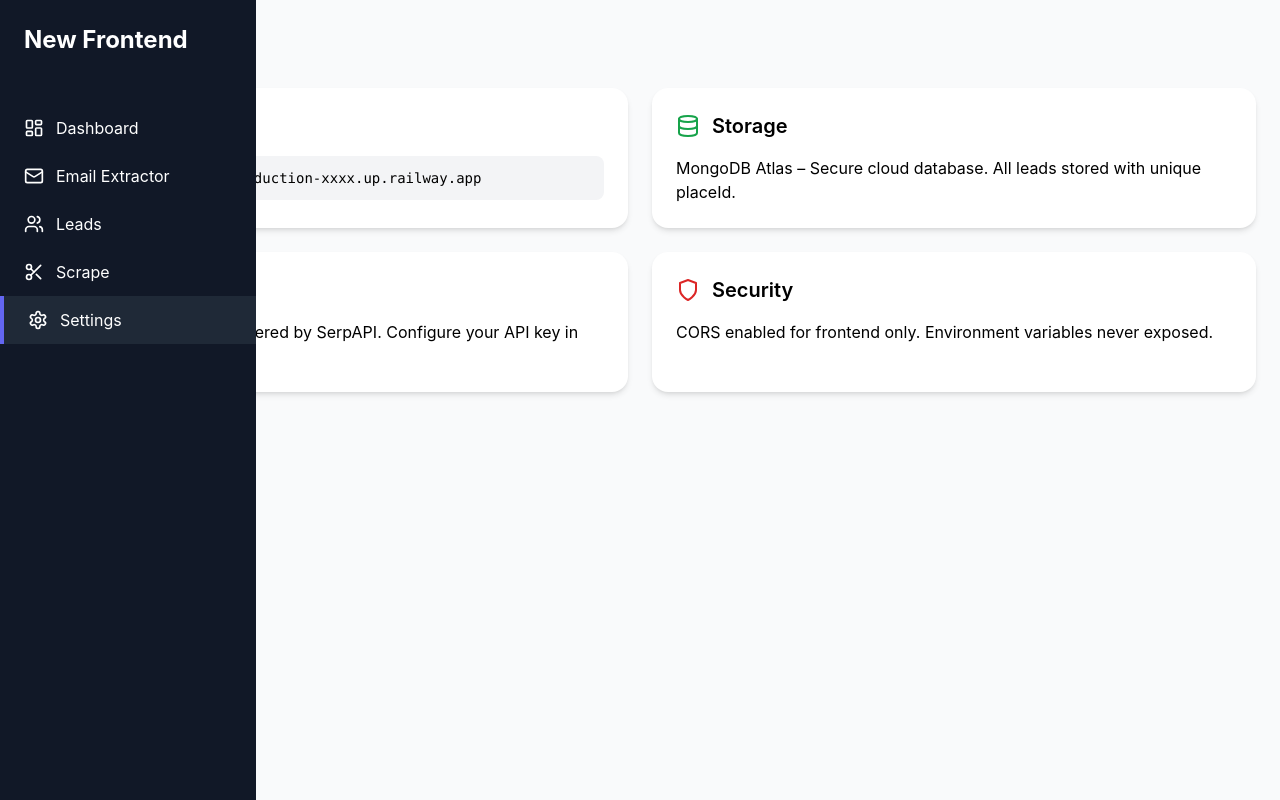
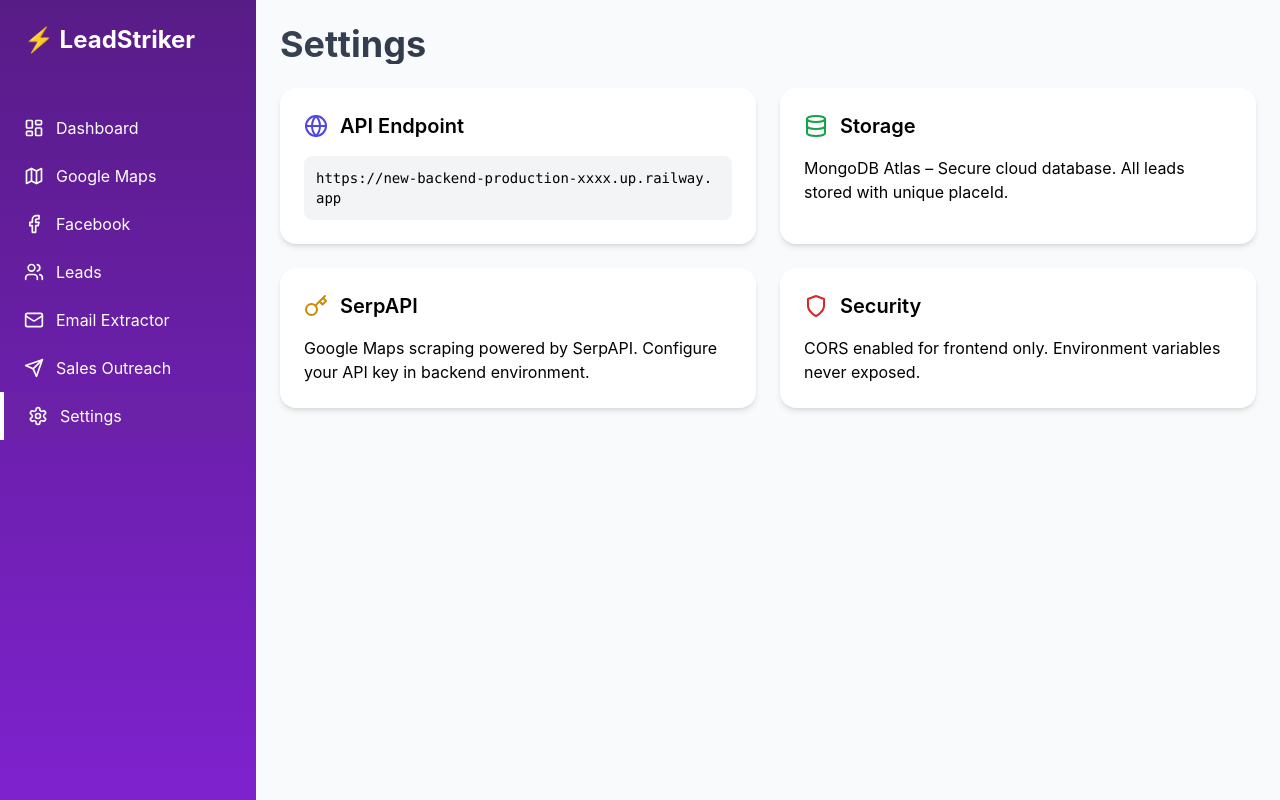
Before and after one commit to faisalchohan655-design/New-frontend, a React (Vite) app: page /settings in a window 1280 px wide. Built offline with nearby package versions, Linux system fonts and the light colour scheme.

Commit message:
Refactor Sidebar component for mobile support

```diff
--- a/src/components/Sidebar.jsx
+++ b/src/components/Sidebar.jsx
@@ -1,32 +1,45 @@
 import { Link, useLocation } from 'react-router-dom';
-import { LayoutDashboard, Mail, Users, Scissors, Settings } from 'lucide-react';
+import { LayoutDashboard, Mail, Users, Map, Facebook, Settings, Send } from 'lucide-react';
 
-export default function Sidebar() {
+export default function Sidebar({ isOpen, setIsOpen }) {
   const location = useLocation();
 
   const menu = [
     { name: 'Dashboard', path: '/dashboard', icon: LayoutDashboard },
+    { name: 'Google Maps', path: '/google-maps', icon: Map },
+    { name: 'Facebook', path: '/facebook', icon: Facebook },
+    { name: 'Leads', path: '/leads', icon: Users },
     { name: 'Email Extractor', path: '/emails', icon: Mail },
-    { name: 'Leads', path: '/leads', icon: Users },
-    { name: 'Scrape', path: '/scrape', icon: Scissors },
+    { name: 'Sales Outreach', path: '/outreach', icon: Send },
     { name: 'Settings', path: '/settings', icon: Settings },
   ];
 
   return (
-    <div className="w-64 bg-gray-900 text-white h-screen fixed left-0 top-0">
-      <div className="p-6"><h2 className="text-2xl font-bold">New Frontend</h2></div>
+    <>
+      {/* Mobile overlay */}
+      {isOpen && <div className="fixed inset-0 bg-black bg-opacity-50 z-40 md:hidden" onClick={() => setIsOpen(false)} />}
+
+      {/* Sidebar */}
+      <aside className={`fixed md:relative z-50 w-64 bg-gradient-to-b from-purple-900 to-purple-700 text-white h-screen transform transition-transform duration-300 ${isOpen ? 'translate-x-0' : '-translate-x-full'} md:translate-x-0`}>
+        <div className="p-6">
+          <h2 className="text-2xl font-bold flex items-center gap-2">
+            ⚡ LeadStriker
+          </h2>
+        </div>
         <nav className="mt-6">
           {menu.map(item => {
             const Icon = item.icon;
             return (
               <Link key={item.path} to={item.path}
-              className={`flex items-center gap-3 px-6 py-3 hover:bg-gray-800 ${location.pathname === item.path ? 'bg-gray-800 border-l-4 border-indigo-500' : ''}`}>
+                className={`flex items-center gap-3 px-6 py-3 hover:bg-purple-800 ${location.pathname === item.path ? 'bg-purple-800 border-l-4 border-white' : ''}`}
+                onClick={() => setIsOpen(false)}>
                 <Icon className="w-5 h-5" />
                 <span>{item.name}</span>
               </Link>
             );
           })}
         </nav>
-    </div>
+      </aside>
+    </>
   );
 }
```
Lines whose indentation alone changed are shown as unchanged.
